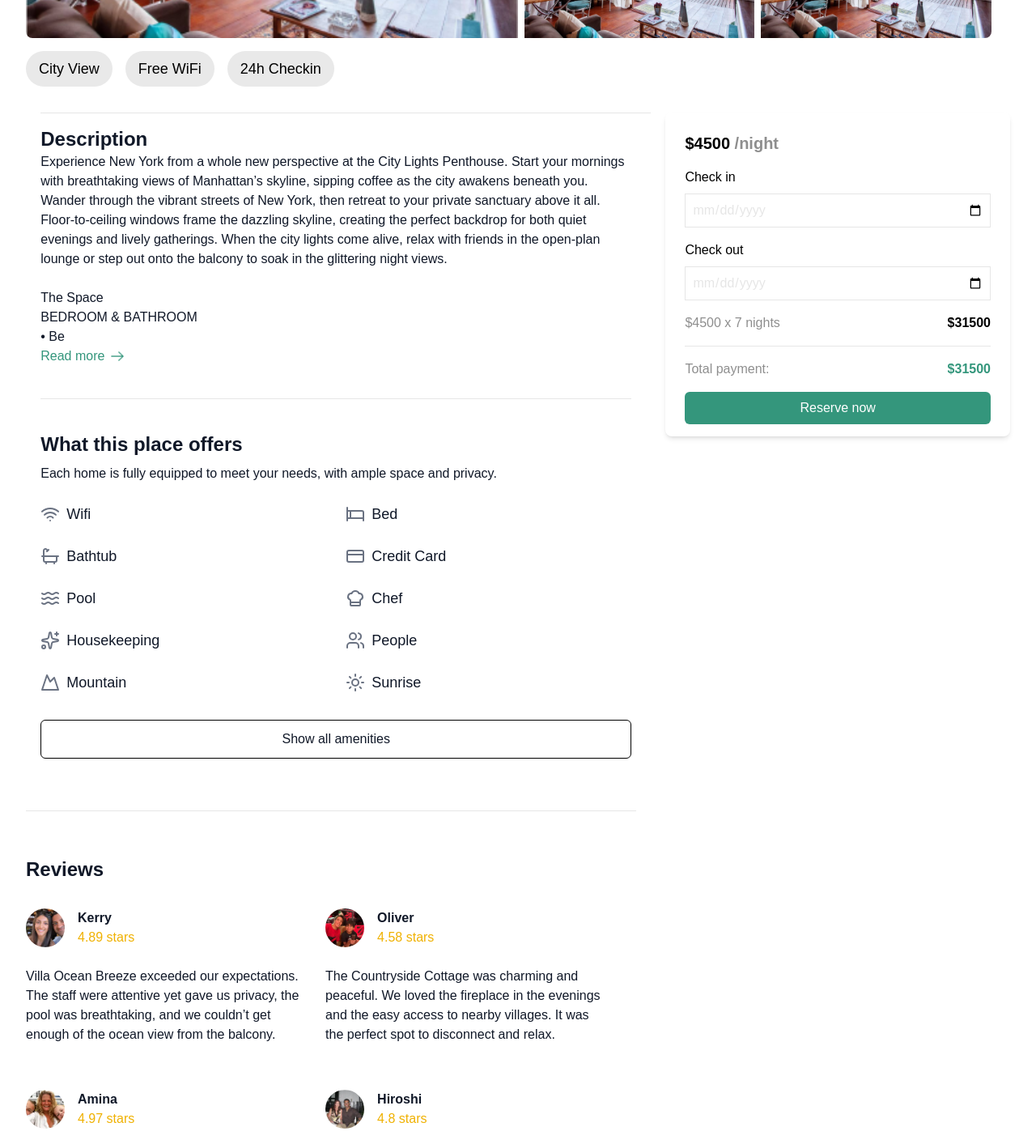
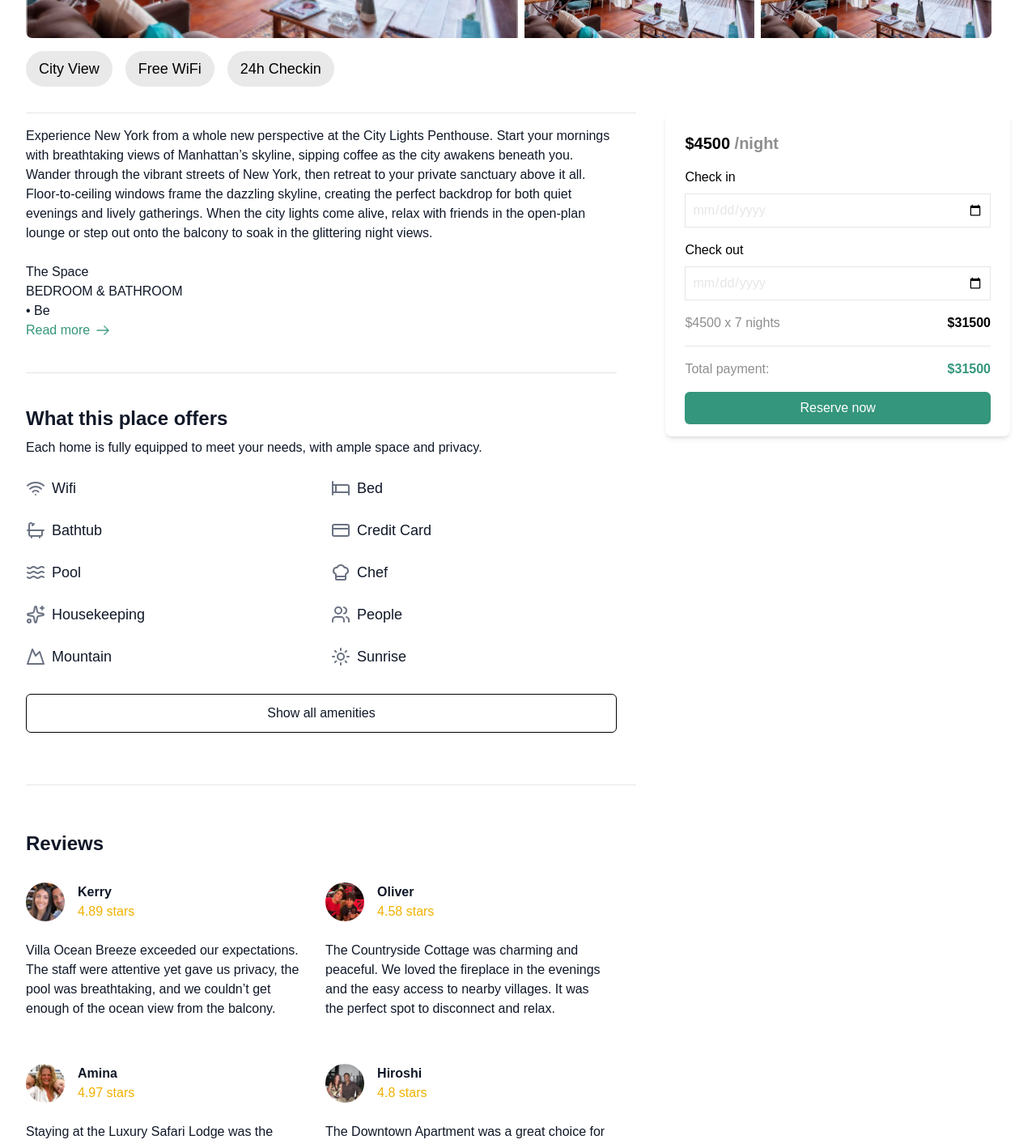
Before and after one commit to Dydex/alx-listing-app-03, a Next.js app: page /property/city-lights-penthouse in a window 1280 px wide. Shown: the part 600-2013 px from the top of the page at 81% size. Built offline with nearby package versions, Linux system fonts and the light colour scheme.

Commit message:
tabsbar feature  added

```diff
--- a/components/property/PropertyDetail.tsx
+++ b/components/property/PropertyDetail.tsx
@@ -1,5 +1,5 @@
 import { PropertyProps } from '@/interfaces/index';
-import { useState } from 'react';
+import { useState, useEffect } from 'react';
 import {
   Wifi,
   Bed,
@@ -49,11 +49,15 @@ const PropertyDetail: React.FC<{ property: PropertyProps }> = ({
   };
 
   return (
-    <div className='container pr-0 sm:pr-6 mx-auto w-[97%] md:w-[62%] border-t border-[#E6E6E6] mt-8 '>
+    <>
+      <section
+        id='description'
+        data-section
+        className='container pr-0 sm:pr-6 w-[97%] md:w-[62%] border-t border-[#E6E6E6] mt-8 '
+      >
         {/* Description */}
         <div className=''>
           <div className='mt-4'>
-          <h2 className='text-2xl font-semibold'>Description</h2>
             <p className='whitespace-pre-line'>
               {isExpaneded
                 ? property.description
@@ -74,7 +78,13 @@ const PropertyDetail: React.FC<{ property: PropertyProps }> = ({
           </div>
 
           {/* Amenities */}
-        <div className='border-t border-[#E6E6E6] mt-10 mb-8'>
+        </div>
+
+        <div
+          id='offers'
+          data-section
+          className='border-t border-[#E6E6E6] mt-10 mb-8'
+        >
           <h2 className='text-2xl font-semibold pt-10'>
             What this place offers
           </h2>
@@ -99,8 +109,8 @@ const PropertyDetail: React.FC<{ property: PropertyProps }> = ({
             )}
           </div>
         </div>
-      </div>
-    </div>
+      </section>
+    </>
   );
 };
 
--- a/components/property/PropertyImages.tsx
+++ b/components/property/PropertyImages.tsx
@@ -12,6 +12,7 @@ const PropertyImage: React.FC<{ property: PropertyProps }> = ({ property }) => {
     property.image,
   ];
 
+  // State management for Image in small screen
   const [currentIndex, setCurrentIndex] = useState(1);
   const scrollRef = useRef<HTMLDivElement>(null);
 
@@ -30,8 +31,45 @@ const PropertyImage: React.FC<{ property: PropertyProps }> = ({ property }) => {
     return () => scroll?.removeEventListener('scroll', handleScroll);
   }, []);
 
+  // State Management for TabsBar
+  const [showTabs, setShowTabs] = useState(false);
+  const [active, setActive] = useState('description');
+
+  useEffect(() => {
+    const hero = document.getElementById('images');
+    const observer = new IntersectionObserver(
+      ([entry]) => setShowTabs(!entry.isIntersecting),
+      { threshold: 0.2 }
+    );
+
+    if (hero) observer.observe(hero);
+    return () => observer.disconnect();
+  }, []);
+
+  useEffect(() => {
+    const sections = document.querySelectorAll('[data-section]');
+    const observer = new IntersectionObserver(
+      (entries) => {
+        entries.forEach((entry) => {
+          if (entry.isIntersecting) setActive(entry.target.id);
+        });
+      },
+      { threshold: 0.8 }
+    );
+    sections.forEach((s) => observer.observe(s));
+    return () => observer.disconnect();
+  }, []);
+
+  const scrollToSection = (id: string) => {
+    const section = document.getElementById(id);
+    if (section) {
+      section.scrollIntoView({ behavior: 'smooth', block: 'start' });
+    }
+  };
+
   return (
-    <div className='w-full sm:w-[95%] mx-auto mt-0 md:mt-16'>
+    <>
+      <section id='images' className='w-full sm:w-[95%] mx-auto mt-0 md:mt-16'>
         <div className='flex flex-col-reverse sm:flex-col'>
           {/* Property Name & Location  */}
           <div className='pl-4 sm:pl-0 mt-4 sm:mt-0'>
@@ -128,7 +166,34 @@ const PropertyImage: React.FC<{ property: PropertyProps }> = ({ property }) => {
             </li>
           ))}
         </ul>
+      </section>
+
+      <div className='hidden md:block'>
+        {showTabs && (
+          <div className='fixed top-0 z-40 w-full bg-white border-b border-[#E6E6E6] flex py-3 transition-all duration-300 shadow-sm'>
+            <div className='flex justify-between w-[50%] px-8'>
+              {['description', 'offers', 'reviews'].map((id) => (
+                <button
+                  key={id}
+                  onClick={() => scrollToSection(id)}
+                  className={`text-sm font-medium ${
+                    active === id
+                      ? 'text-[#34967C] border-b-2 border-[#34967C] pb-1'
+                      : 'text-gray-500'
+                  }`}
+                >
+                  {id === 'description'
+                    ? 'Description'
+                    : id === 'offers'
+                    ? 'What We Offer'
+                    : 'Reviews'}
+                </button>
+              ))}
             </div>
+          </div>
+        )}
+      </div>
+    </>
   );
 };
 
--- a/components/property/ReviewSection.tsx
+++ b/components/property/ReviewSection.tsx
@@ -2,7 +2,11 @@ import { ReviewProps } from '@/interfaces';
 
 const ReviewSection: React.FC<{ reviews: ReviewProps[] }> = ({ reviews }) => {
   return (
-    <div className=' container mt-8 mb-16 pt-6 mx-auto sm:mx-0 w-[97%] sm:w-[62%] border-t    border-b border-[#E6E6E6]'>
+    <section
+      id='reviews'
+      data-section
+      className=' container mt-8 mb-16 pt-6 mx-auto sm:mx-0 w-[97%] sm:w-[62%] border-t    border-b border-[#E6E6E6]'
+    >
       <div className='w-[95%] mt-8 mb-8 '>
         <h3 className='text-2xl mb-8 font-semibold'>Reviews</h3>
         <div className='grid grid-cols-1 md:grid-cols-2 gap-6'>
@@ -24,7 +28,7 @@ const ReviewSection: React.FC<{ reviews: ReviewProps[] }> = ({ reviews }) => {
           ))}
         </div>
       </div>
-    </div>
+    </section>
   );
 };
 
--- a/pages/index.tsx
+++ b/pages/index.tsx
@@ -123,7 +123,7 @@ export default function Home() {
 
         {/* Card Section */}
         <section className='w-[95%] mx-auto py-4 bg-white text-sm'>
-          <div className='grid grid-cols-1  md:grid-cols-2 gap-4 sm:gap-6 pb-8'>
+          <div className='grid grid-cols-1  md:grid-cols-2 lg:grid-cols-4 gap-4 sm:gap-6 pb-8'>
             {PROPERTYLISTINGSAMPLE.map((property) => (
               <Link key={property.id} href={`/property/${property.id}`}>
                 <Card
--- a/pages/property/[id].tsx
+++ b/pages/property/[id].tsx
@@ -14,6 +14,10 @@ export default function PropertyPage() {
   if (!property) return <p>Property not found</p>;
 
   return (
+    <>
+      <head>
+        <title>Property Details</title>
+      </head>
       <main>
         <div className=''>
           <PropertyImage property={property} />
@@ -26,5 +30,6 @@ export default function PropertyPage() {
           <ReviewSection reviews={review} />
         </div>
       </main>
+    </>
   );
 }
```
Lines whose indentation alone changed are shown as unchanged.
